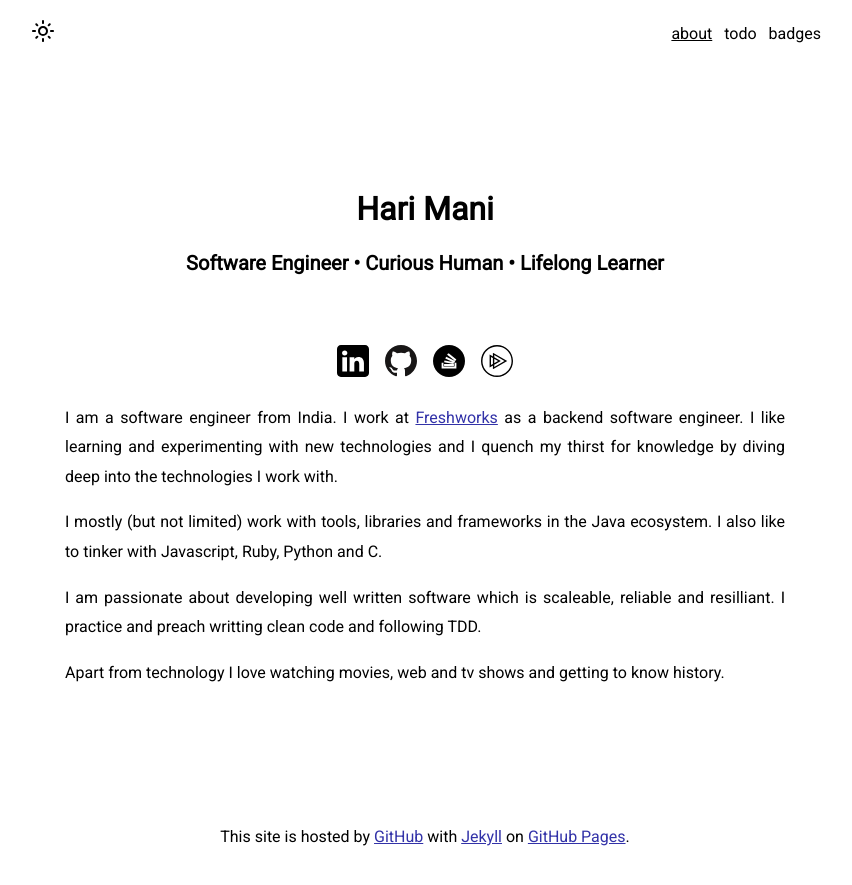
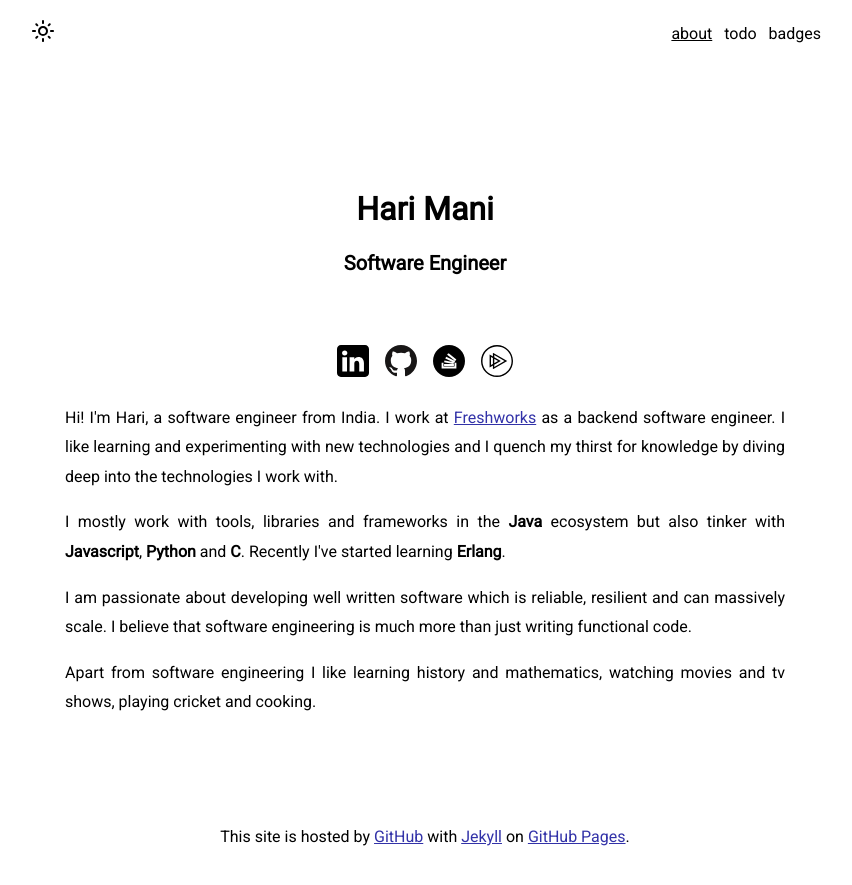
Before and after one commit to The-East-Wind/The-East-Wind.github.io, a Jekyll site: the page built from index.html, in a window 1280 px wide. Shown: the top 885 px of the page, without its empty margins (215-1067 px from the left). Built offline with Jekyll 4.4.1, drawn with Linux system fonts in a browser that asks for light colours; some web fonts are replaced.

Commit message:
feat: update about content
Signed-off-by: Hari M <hariatul1998@gmail.com>

```diff
--- a/index.html
+++ b/index.html
@@ -6,12 +6,13 @@ title: Hari Mani
 <header class="header section">
   <h1>Hari Mani</h1>
   <h2>
-    <small> Software Engineer • Curious Human • Lifelong Learner </small>
+    <small> Software Engineer </small>
   </h2>
 </header>
 <section id="social" class="section">{% include social.html %}</section>
 <section id="about" class="section">
-  <p>I am a software engineer from India. I work at
+  <p>
+    Hi! I'm Hari, a software engineer from India. I work at
     <a
       href="https://freshworks.com"
       target="_blank"
@@ -21,12 +22,21 @@ title: Hari Mani
     >
     as a backend software engineer. I like learning and experimenting with new
     technologies and I quench my thirst for knowledge by diving deep into the
-  technologies I work with.</p>
-  <p>I mostly (but not limited) work with tools, libraries and frameworks in the
-  Java ecosystem. I also like to tinker with Javascript, Ruby, Python and C.</p>
-  <p>I am passionate about developing well written software which is scaleable,
-  reliable and resilliant. I practice and preach writting clean code and
-  following TDD.</p>
-  <p>Apart from technology I love watching movies, web and tv shows and getting to
-  know history.</p>
+    technologies I work with.
+  </p>
+  <p>
+    I mostly work with tools, libraries and frameworks in the
+    <strong>Java</strong> ecosystem but also tinker with
+    <strong>Javascript</strong>, <strong>Python</strong> and <strong>C</strong>.
+    Recently I've started learning <strong>Erlang</strong>.
+  </p>
+  <p>
+    I am passionate about developing well written software which is reliable,
+    resilient and can massively scale. I believe that software engineering is
+    much more than just writing functional code.
+  </p>
+  <p>
+    Apart from software engineering I like learning history and mathematics,
+    watching movies and tv shows, playing cricket and cooking.
+  </p>
 </section>
```
Lines whose indentation alone changed are shown as unchanged.
